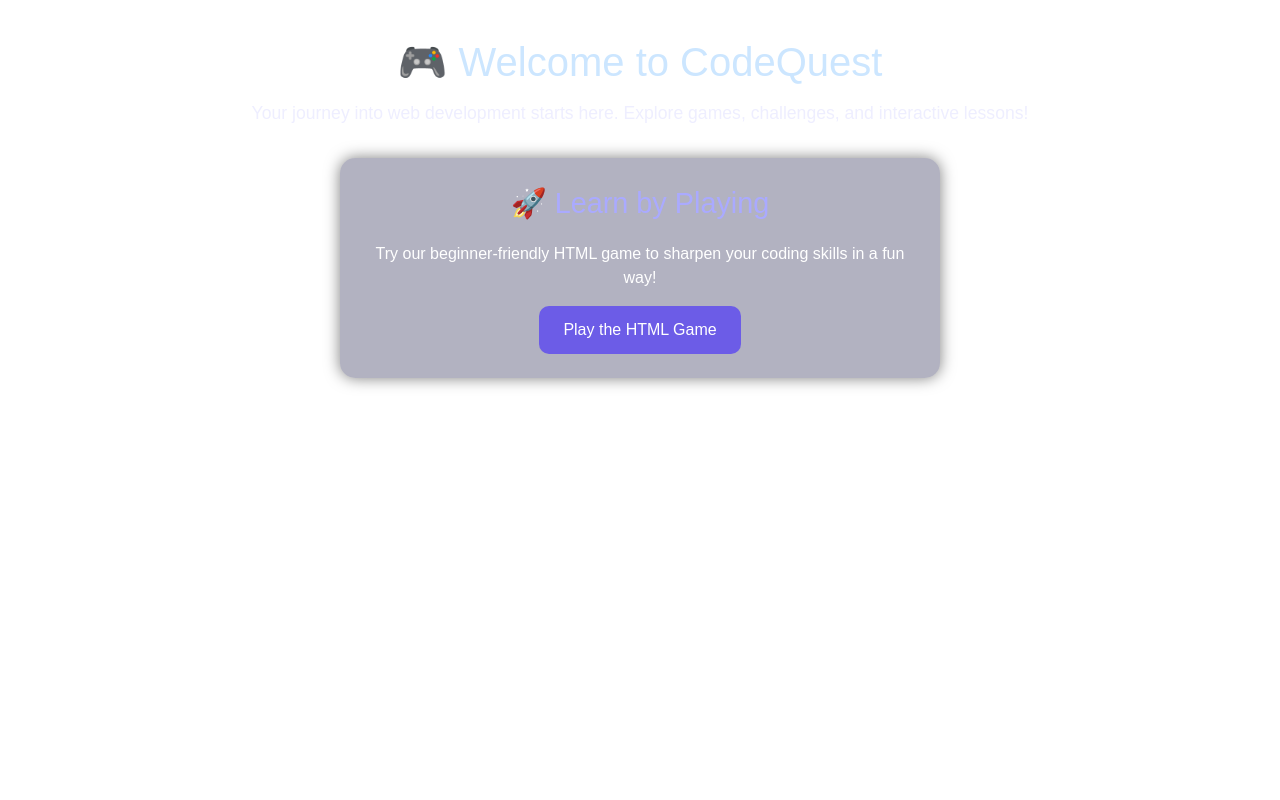
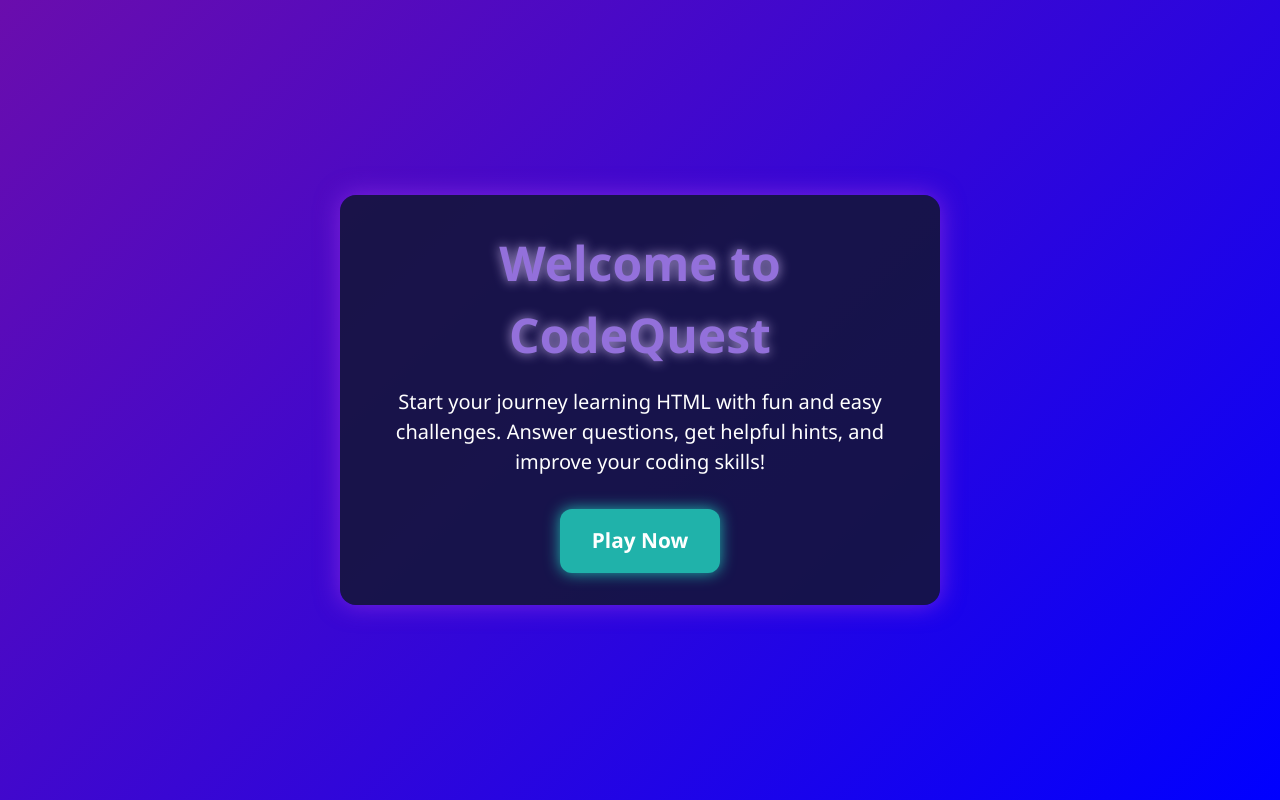
Before and after one commit to qoldfire/probable-octo-guide, a Next.js app: page / in a window 1280 px wide. Built offline with nearby package versions, Linux system fonts and the light colour scheme.

Commit message:
Update page.tsx

```diff
--- a/app/page.tsx
+++ b/app/page.tsx
@@ -1,40 +1,91 @@
-'use client';
+"use client";
 
-import Link from 'next/link';
+import React from "react";
+import Link from "next/link";
+
+const gradientBackground = {
+  background: "linear-gradient(135deg, #6a0dad, #0000ff)",
+  minHeight: "100vh",
+  display: "flex",
+  justifyContent: "center",
+  alignItems: "center",
+  fontFamily: "'Segoe UI', Tahoma, Geneva, Verdana, sans-serif",
+  color: "white",
+  padding: "1rem",
+};
+
+const containerStyle: React.CSSProperties = {
+  backgroundColor: "rgba(20, 20, 60, 0.9)",
+  borderRadius: 16,
+  padding: "2rem",
+  maxWidth: 600,
+  width: "100%",
+  boxShadow: "0 0 25px rgba(138, 43, 226, 0.8)",
+  textAlign: "center",
+  userSelect: "none",
+};
+
+const titleStyle: React.CSSProperties = {
+  fontSize: "3rem",
+  fontWeight: "bold",
+  marginBottom: "1rem",
+  color: "#9370db",
+  textShadow: "0 0 12px #b19cd9",
+};
+
+const descriptionStyle: React.CSSProperties = {
+  fontSize: "1.25rem",
+  marginBottom: "2rem",
+  color: "white",
+  lineHeight: 1.5,
+};
+
+const playButtonStyle: React.CSSProperties = {
+  backgroundColor: "#20b2aa",
+  color: "white",
+  border: "none",
+  borderRadius: 12,
+  padding: "1rem 2rem",
+  fontSize: "1.3rem",
+  fontWeight: "bold",
+  cursor: "pointer",
+  boxShadow: "0 0 15px #20b2aa",
+  transition: "background-color 0.3s, transform 0.2s",
+  userSelect: "none",
+  textDecoration: "none",
+  display: "inline-block",
+};
 
 export default function HomePage() {
+  React.useEffect(() => {
+    document.title = "CodeQuest Home";
+  }, []);
+
   return (
-    <div style={{ padding: '2rem', textAlign: 'center', color: '#fff' }}>
-      <h1 style={{ fontSize: '2.5rem', marginBottom: '0.5rem', color: '#cce6ff' }}>
-        🎮 Welcome to CodeQuest
-      </h1>
-      <p style={{ fontSize: '1.1rem', marginBottom: '2rem', color: '#eef' }}>
-        Your journey into web development starts here. Explore games, challenges, and interactive lessons!
-      </p>
-
-      <div style={{
-        background: 'rgba(0,0,50,0.3)',
-        padding: '1.5rem',
-        borderRadius: '15px',
-        maxWidth: '600px',
-        margin: '0 auto',
-        boxShadow: '0 0 15px rgba(0,0,0,0.5)'
-      }}>
-        <h2 style={{ fontSize: '1.8rem', color: '#aaf' }}>🚀 Learn by Playing</h2>
-        <p style={{ fontSize: '1rem', margin: '1rem 0' }}>
-          Try our beginner-friendly HTML game to sharpen your coding skills in a fun way!
+    <div style={gradientBackground}>
+      <main style={containerStyle}>
+        <h1 style={titleStyle}>Welcome to CodeQuest</h1>
+        <p style={descriptionStyle}>
+          Start your journey learning HTML with fun and easy challenges. Answer questions,
+          get helpful hints, and improve your coding skills!
         </p>
-        <Link href="/game">
-          <button style={{
-            padding: '0.75rem 1.5rem',
-            borderRadius: '10px',
-            background: '#6c5ce7',
-            color: '#fff',
-            fontSize: '1rem',
-            cursor: 'pointer'
-          }}>Play the HTML Game</button>
+        <Link href="/game" passHref legacyBehavior>
+          <a
+            style={playButtonStyle}
+            onMouseEnter={(e) => {
+              e.currentTarget.style.backgroundColor = "#3ebebe";
+              e.currentTarget.style.transform = "scale(1.05)";
+            }}
+            onMouseLeave={(e) => {
+              e.currentTarget.style.backgroundColor = "#20b2aa";
+              e.currentTarget.style.transform = "scale(1)";
+            }}
+            aria-label="Start playing CodeQuest"
+          >
+            Play Now
+          </a>
         </Link>
-      </div>
+      </main>
     </div>
   );
 }
```
